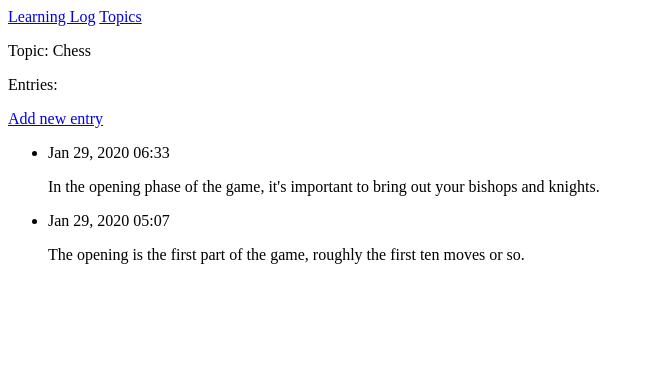
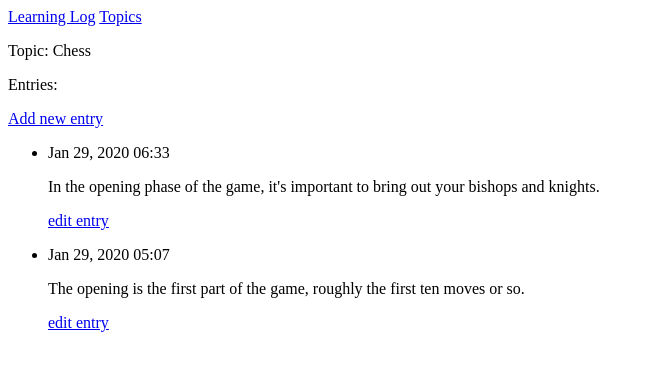
Before and after one commit to RagdollNoone/ThinkingInPython, a Django app: page /topics/2/ in a window 1280 px wide. Shown: the top 371 px of the page, without its empty margins (0-651 px from the left). Run offline with Django 3.2, Linux system fonts and the light colour scheme; data comes from the database, SQL or seed files in the repository; both versions use the stored data as it was after the commit.

Commit message:
add edit_entry page

```diff
--- a/Django/first_project/learning_logs/urls.py
+++ b/Django/first_project/learning_logs/urls.py
@@ -8,4 +8,5 @@ urlpatterns = [
     url(r'^topics/(?P<topic_id>\d+)/$', views.topic, name='topic'),
     url(r'^new_topic/$', views.new_topic, name='new_topic'),
     url(r'^new_entry/(?P<topic_id>\d+)/$', views.new_entry, name='new_entry'),
+    url(r'^edit_entry/(?P<entry_id>\d+)/$', views.edit_entry, name='edit_entry'),
 ]
--- a/Django/first_project/learning_logs/views.py
+++ b/Django/first_project/learning_logs/views.py
@@ -53,3 +53,19 @@ def new_entry(request, topic_id):
 
     context = {'topic': topic, 'form': form}
     return render(request, 'learning_logs/new_entry.html', context)
+
+
+def edit_entry(request, entry_id):
+    entry = Entry.objects.get(id=entry_id)
+    topic = entry.topic
+
+    if request.method != 'POST':
+        form = EntryForm(instance=entry)
+    else:
+        form = EntryForm(instance=entry, data=request.POST)
+        if form.is_valid():
+            form.save()
+            return HttpResponseRedirect(reverse('learning_logs:topic', args=[topic.id]))
+
+    context = {'entry': entry, 'topic': topic, 'form': form}
+    return render(request, 'learning_logs/new_entry.html', context)
--- a/Django/first_project/templates/learning_logs/topic.html
+++ b/Django/first_project/templates/learning_logs/topic.html
@@ -13,6 +13,10 @@
             <li>
                 <p>{{ entry.date_added | date:'M d, Y H:i' }}</p>
                 <p>{{ entry.text | linebreaks }}</p>
+
+                <p>
+                    <a href="{% url 'learning_logs:edit_entry' entry.id %}">edit entry</a>
+                </p>
             </li>
 
         {% empty %}
```
Also changed, not shown: Django/first_project/templates/learning_logs/edit_entry.html (added, +13 -0 lines), Django/first_project/db.sqlite3.
